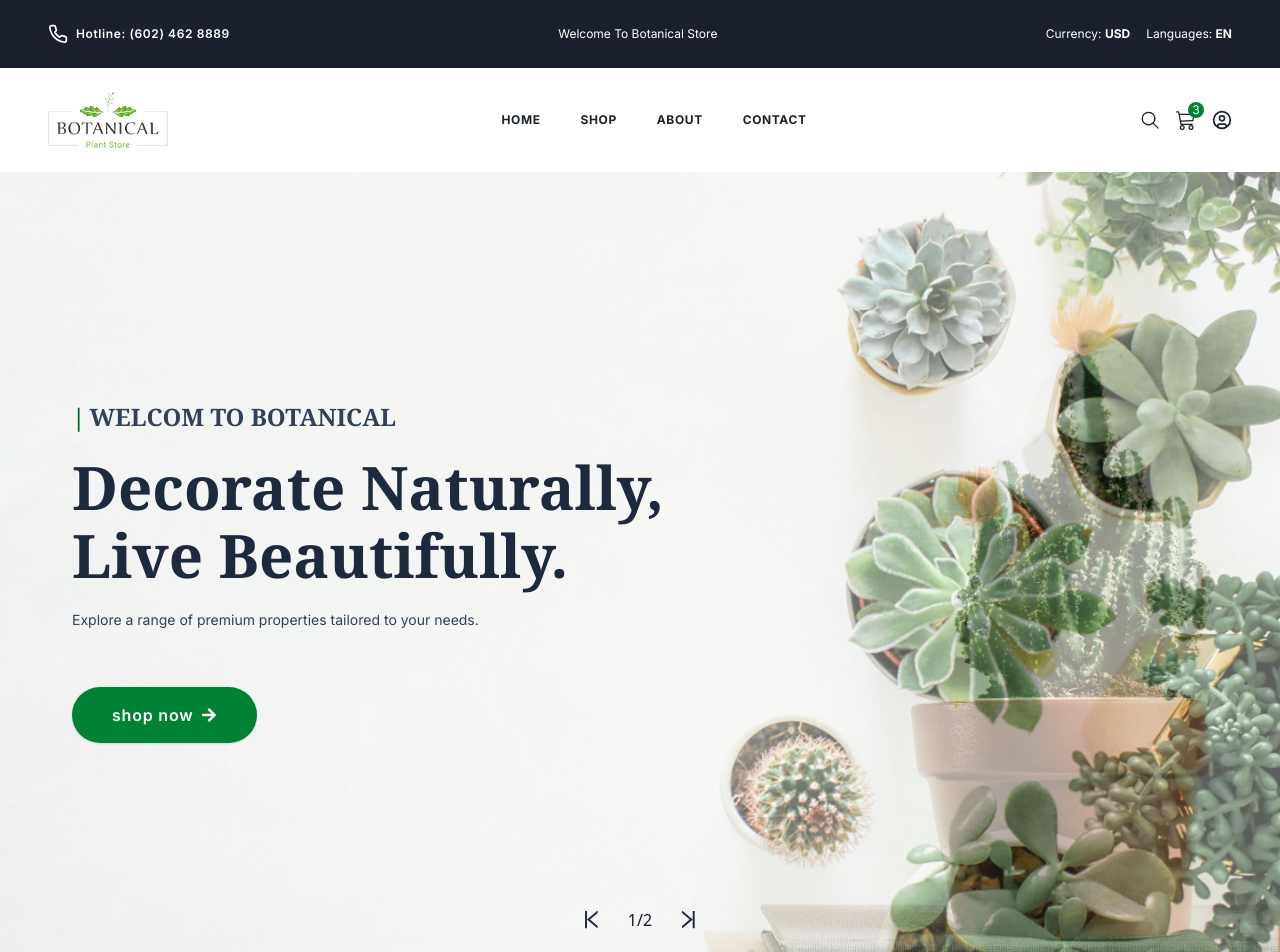
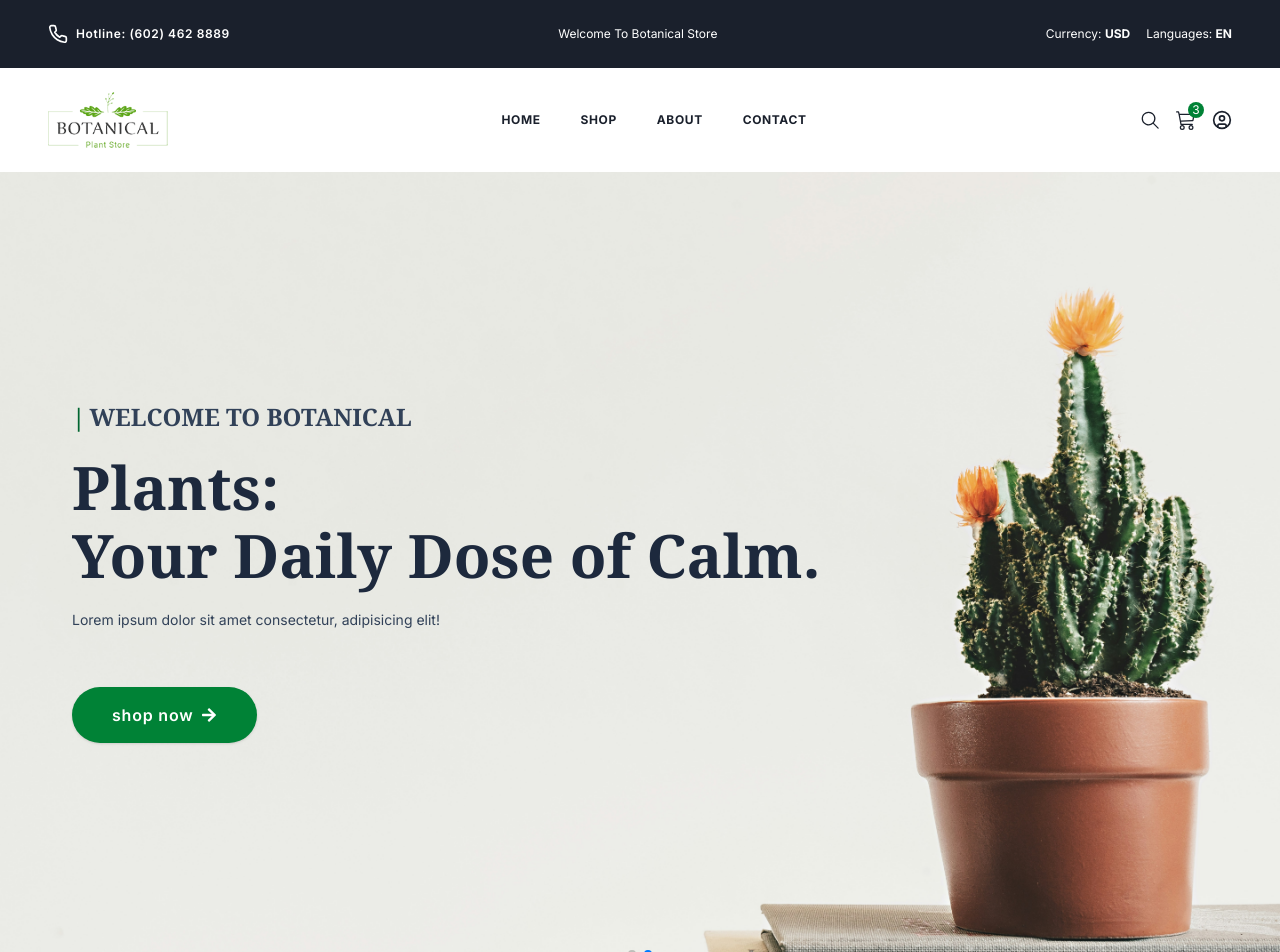
Before and after one commit to LaibaHameed/mern-frontend, a Next.js app: page / in a window 1280 px wide. Shown: the top 952 px of the page. Built offline with nearby package versions, Linux system fonts and the light colour scheme.

Commit message:
change custom slides into swiper js slides

```diff
--- a/src/components/SingleProductPage/ImageSlider.jsx
+++ b/src/components/SingleProductPage/ImageSlider.jsx
@@ -4,34 +4,34 @@ import { Autoplay } from "swiper/modules";
 import "swiper/css";
 import Image from 'next/image';
 
-const ImageSlider = ({ images, setMainImage, mainImage }) => {
+const ImageSlider = ({ images = [], setMainImage, mainImage }) => {
     return (
-        <div className="container mx-auto my-10">
+        <div className="container max-w-xl">
             <Swiper
                 slidesPerView={6}
-                spaceBetween={10}
+                spaceBetween={0}
                 loop={true}
                 autoplay={{ delay: 2500, disableOnInteraction: false }}
                 modules={[Autoplay]}
                 breakpoints={{
-                    320: { slidesPerView: 2 },
-                    640: { slidesPerView: 3 },
-                    1024: { slidesPerView: 6 },
+                    320: { slidesPerView: 4 },
+                    640: { slidesPerView: 7 },
+                    1024: { slidesPerView: 7 },
                 }}
             >
-                {images.map((img) => (
+                {images.length > 0 ? images.map((img) => (
                     <SwiperSlide key={img.id}>
                         <Image
                             src={img.path}
                             alt={`Thumbnail ${img.id}`}
                             width={100}
                             height={100}
-                            className={`w-full h-40 object-cover shadow-md cursor-pointer border-2 animate ${mainImage === img.path ? "border-primary" : "border-gray-300"
+                            className={`w-20 h-20 object-cover shadow-md cursor-pointer border-2 animate ${mainImage === img.path ? "border-primary" : "border-gray-100"
                                 }`}
                             onClick={() => setMainImage(img.path)}
                         />
                     </SwiperSlide>
-                ))}
+                )) : <p className="text-center text-gray-500">No images available</p>}
             </Swiper>
         </div>
     )
--- a/src/components/SingleProductPage/ProductDetails/ProductDetails.jsx
+++ b/src/components/SingleProductPage/ProductDetails/ProductDetails.jsx
@@ -11,7 +11,7 @@ const ProductDetails = ({ product }) => {
     return (
         <div>
             <div className="space-y-4">
-                <h2 className="text-3xl font-bold">{product.name}</h2>
+                <h2 className="md:text-3xl text-xl font-bold">{product.name}</h2>
 
                 <div className='flex space-x-2 items-center'>
                     <span className="flex space-x-1 text-lg text-orange-500">
@@ -26,7 +26,7 @@ const ProductDetails = ({ product }) => {
                     <p className="text-gray-500 font-light">( {product.reviews || 0} customer reviews )</p>
                 </div>
 
-                <p className="text-2xl font-semibold text-primary">${product.price.toFixed(2)}</p>
+                <p className="md:text-2xl text-xl font-semibold text-primary">${product.price.toFixed(2)}</p>
 
                 <p className=" text-gray-500 my-5">{product.description}</p>
 
--- a/src/components/SingleProductPage/ProductImage.jsx
+++ b/src/components/SingleProductPage/ProductImage.jsx
@@ -1,10 +1,13 @@
 import React from 'react'
+import ImageSlider from './ImageSlider'
+import Image from 'next/image'
 
-const ProductImage = ({ mainImage, productName }) => {
+const ProductImage = ({ mainImage, productName, setMainImage, images }) => {
     return (
         <>
-            <div className="w-full">
-                <img src={mainImage} alt={productName} className="w-full h-auto" />
+            <div className="w-full flex-center flex-col">
+                <Image width={400} height={100} src={mainImage} alt={productName} className="w-xl" />
+                <ImageSlider images={images} setMainImage={setMainImage} mainImage={mainImage} />
             </div>
         </>
     )
--- a/src/components/SingleProductPage/ProductTabs/ProductTabs.jsx
+++ b/src/components/SingleProductPage/ProductTabs/ProductTabs.jsx
@@ -2,15 +2,15 @@ import React, { useState } from "react";
 import Description from "./Description";
 import Reviews from "./Reviews";
 
-const ProductTabs = ({product}) => {
+const ProductTabs = ({ product }) => {
     const [activeTab, setActiveTab] = useState("description");
 
     return (
         <div className="py-12">
-            <div className="flex-center tracking-tighter">
+            <div className="w-full flex-center tracking-tighter">
                 {/* Description Tab */}
                 <h1
-                    className={`group relative sm:text-4xl text-xl font-semibold font-serif my-4 tracking-tighter cursor-pointer sm:mx-6 mx-2 transition-colors duration-500 hover:text-primary ${activeTab === "description" ? "text-primary" : "text-secondary"
+                    className={`group relative text-xl sm:text-2xl md:!text-4xl font-semibold font-serif my-4 tracking-tighter cursor-pointer sm:mx-6 mx-2 transition-colors duration-500 hover:text-primary ${activeTab === "description" ? "text-primary" : "text-secondary"
                         }`}
                     onClick={() => setActiveTab("description")}
                 >
@@ -23,7 +23,7 @@ const ProductTabs = ({product}) => {
 
                 {/* Reviews Tab */}
                 <h1
-                    className={`group relative sm:text-4xl text-xl font-semibold font-serif my-4 tracking-tighter cursor-pointer sm:mx-6 mx-2 transition-colors duration-500 hover:text-primary  ${activeTab === "reviews" ? "text-primary" : "text-secondary"
+                    className={`group relative text-xl sm:text-2xl md:!text-4xl font-semibold font-serif my-4 tracking-tighter cursor-pointer sm:mx-6 mx-2 transition-colors duration-500 hover:text-primary  ${activeTab === "reviews" ? "text-primary" : "text-secondary"
                         }`}
                     onClick={() => setActiveTab("reviews")}
                 >
--- a/src/components/SingleProductPage/RelatedProducts.jsx
+++ b/src/components/SingleProductPage/RelatedProducts.jsx
@@ -5,7 +5,7 @@ import { BEST_SELLER } from '@/constants/general'
 const RelatedProducts = () => {
     return (
         <div className="flex-center flex-col">
-            <h1 className="text-4xl font-semibold font-serif my-4 tracking-tighter text-secondary">Related products</h1>
+            <h1 className="md:text-4xl text-2xl font-semibold font-serif my-4  text-secondary">Related products</h1>
             <div className="w-full grid grid-cols-1 sm:grid-cols-2 lg:grid-cols-4 gap-6 my-6">
                 {BEST_SELLER.map((item) => (
                     <ProductCard key={item.id} product={item} />
--- a/src/components/SingleProductPage/SingleProductPage.jsx
+++ b/src/components/SingleProductPage/SingleProductPage.jsx
@@ -10,25 +10,26 @@ import ProductDetails from './ProductDetails/ProductDetails';
 
 const SingleProductPage = ({ productName = "Pellentesque aliquet" }) => {
   const product = Products[productName];
-  const [mainImage, setMainImage] = useState(product.images[0].path);
 
   if (!product) return <p>Product not found.</p>;
+
+  const [mainImage, setMainImage] = useState(product?.images?.[0]?.path || '');
 
   return (
     <div className='flex-center sm:mx-12 mx-6'>
       <Container>
-        <div className='mx-6'>
+        <div className='md:mx-6'>
           <div className="grid grid-cols-1 lg:grid-cols-2 gap-10 items-start mt-24">
-            <ProductImage mainImage={mainImage} productName={product.name} />
+            <ProductImage mainImage={mainImage} productName={product.name} images={product.images || []} setMainImage={setMainImage} />
             <ProductDetails product={product} />
           </div>
-          <ImageSlider images={product.images} setMainImage={setMainImage} mainImage={mainImage} />
           <ProductTabs product={product} />
           <RelatedProducts />
         </div>
       </Container>
     </div>
-  )
-}
+  );
+};
+
 
 export default SingleProductPage;
--- a/src/components/home/Carousel.jsx
+++ b/src/components/home/Carousel.jsx
@@ -4,44 +4,51 @@ import { AiOutlineVerticalLeft, AiOutlineVerticalRight } from 'react-icons/ai';
 import { FaArrowRight } from 'react-icons/fa';
 import { ROOT_ROUTE } from '@/utils/PATHS';
 import SLIDES from '@/constants/general';
-import useSlider from '@/hooks/useSlider';
 import Link from 'next/link';
 import Container from '../shared/Container';
+import { Swiper, SwiperSlide } from 'swiper/react';
+import { Navigation, Pagination, Autoplay } from 'swiper/modules';
+import 'swiper/css';
+import 'swiper/css/navigation';
+import 'swiper/css/pagination';
 
 const Carousel = () => {
-  const { currentSlide, nextSlide, prevSlide } = useSlider({
-    dataLength: SLIDES.length,
-  });
-
   return (
-    <section
-      className="relative bg-cover bg-center bg-no-repeat transition-all duration-1000 ease-in-out"
-      style={{
-        backgroundImage: `url(${SLIDES[currentSlide].image})`,
-        opacity: 1, // Make sure the opacity is animated
+    <section className="relative bg-cover bg-center bg-no-repeat">
+      <Swiper
+        modules={[Navigation, Pagination, Autoplay]}
+        autoplay={{ delay: 5000, disableOnInteraction: false }}
+        navigation={{
+          nextEl: '.swiper-button-next',
+          prevEl: '.swiper-button-prev',
         }}
+        pagination={{ clickable: true }}
+        loop={true}
+        speed={1000}
+        className="w-full h-auto"
       >
+        {SLIDES.map((slide) => (
+          <SwiperSlide key={slide.id}>
             <div
-        className="absolute inset-0 transition-opacity duration-1000 ease-in-out"
-        style={{ opacity: currentSlide === currentSlide ? 1 : 0 }}
-      ></div>
-      <div className="flex-center">
+              className=" relative bg-cover bg-center bg-no-repeat transition-all duration-1000 ease-in-out"
+              style={{ backgroundImage: `url(${slide.image})` }}
+            >
               <Container>
                 <div className="relative mx-auto max-w-screen-xl py-32 lg:mx-6 lg:flex lg:h-screen lg:items-center">
                   <div className="max-w-xxl text-slate-800 text-left">
                     <h2 className="text-md lg:text-2xl md:text-xl sm:text-lg font-serif font-bold text-slate-700 mb-6 uppercase">
                       <span className="text-green-800 font-extrabold mr-1">|</span>
-                Welcom to Botanical
+                      Welcome to Botanical
                     </h2>
                     <h1 className="text-3xl lg:text-6xl md:text-5xl sm:text-4xl font-extrabold font-serif mb-2">
-                {SLIDES[currentSlide].title}
+                      {slide.title}
                     </h1>
                     <h1 className="text-3xl lg:text-6xl md:text-5xl sm:text-4xl font-extrabold font-serif">
-                {SLIDES[currentSlide].title2}
+                      {slide.title2}
                     </h1>
 
                     <p className="mt-6 max-w-xl text-xs sm:text-sm/relaxed text-slate-700">
-                {SLIDES[currentSlide].description}
+                      {slide.description}
                     </p>
 
                     <div className="mt-14 flex flex-wrap gap-4 text-center">
@@ -49,32 +56,16 @@ const Carousel = () => {
                         href={ROOT_ROUTE}
                         className="rounded-full bg-primary px-7 py-2 tracking-wider md:px-10 md:py-4 md:text-md md:font-semibold text-white shadow hover:bg-green-400 focus:outline-none sm:w-auto flex-center gap-2 animate"
                       >
-                  {SLIDES[currentSlide].buttonText1} <FaArrowRight />
+                        {slide.buttonText1} <FaArrowRight />
                       </Link>
                     </div>
                   </div>
                 </div>
               </Container>
             </div>
-
-      {/* Navigation Buttons and Counter */}
-      <div className="absolute bottom-8 left-1/2 transform -translate-x-1/2 flex items-center gap-4 text-white">
-        <button
-          onClick={prevSlide}
-          className="p-2 text-gray-800 hover:text-green-700"
-        >
-          <AiOutlineVerticalRight size={25} />
-        </button>
-        <span className="text-md text-gray-900 font-sans">
-          {currentSlide + 1}/{SLIDES.length}
-        </span>
-        <button
-          onClick={nextSlide}
-          className="rounded-full  p-2 text-gray-800 hover:text-green-700"
-        >
-          <AiOutlineVerticalLeft size={25} />
-        </button>
-      </div>
+          </SwiperSlide>
+        ))}
+      </Swiper>
     </section>
   );
 };
--- a/src/components/home/CustomerReviews.jsx
+++ b/src/components/home/CustomerReviews.jsx
@@ -1,12 +1,13 @@
 'use client';
-import {CUSTOMER_REVIEWS} from '@/constants/general';
+import { CUSTOMER_REVIEWS } from '@/constants/general';
 import React from 'react';
-import useSlider from '@/hooks/useSlider';
 import Container from '../shared/Container';
+import { Swiper, SwiperSlide } from 'swiper/react';
+import { Pagination, Autoplay } from 'swiper/modules';
+import 'swiper/css';
+import 'swiper/css/pagination';
 
 const CustomerReviews = () => {
-  const { currentSlide, setCurrentSlide } = useSlider({ dataLength: CUSTOMER_REVIEWS.length });
-
   return (
     <div className="bg-gray-100 flex-center">
       <Container>
@@ -16,31 +17,27 @@ const CustomerReviews = () => {
               What Say Client
             </h1>
             <span className="text-6xl font-serif text-gray-600 md:mt-6">“</span>
-            <div className="lg:mx-20 flex-center flex-col">
-              <p className="text-center text-sm sm:font-normal h-20 text-gray-500 font-serif font-thin tracking-wide">
-                {CUSTOMER_REVIEWS[currentSlide].review}
-              </p>
-              <h2 className="text-xl font-bold text-gray-600 mt-12">
-                {CUSTOMER_REVIEWS[currentSlide].name}
-              </h2>
-              <p className="text-gray-500 my-2">
-                {CUSTOMER_REVIEWS[currentSlide].title}
-              </p>
-            </div>
 
-            {/* Dots for indicating slides */}
-            <div className="flex mt-6 space-x-2">
-              {CUSTOMER_REVIEWS.map((customer) => (
-                <button
-                  key={customer.name}
-                  onClick={() => setCurrentSlide(customer.id)}
-                  className={`w-3 h-3 rounded-full animate focus:outline-none ${
-                    currentSlide === customer.id ? 'bg-green-500 scale-125' : 'bg-gray-400'
-                  }`}
-                  aria-label={`Go to review by ${customer.name}`}
-                />
+            {/* Swiper Slider */}
+            <Swiper
+              modules={[Pagination, Autoplay]}
+              pagination={{ clickable: true }}
+              autoplay={{ delay: 5000, disableOnInteraction: false }}
+              spaceBetween={20}
+              slidesPerView={1}
+              speed={1000}
+              className="w-full max-w-3xl h-auto"
+            >
+              {CUSTOMER_REVIEWS.map((review) => (
+                <SwiperSlide key={review.id} className="text-center">
+                  <p className="text-sm sm:text-lg mx-12 sm:font-normal text-gray-500 font-serif font-thin tracking-wide">
+                    {review.review}
+                  </p>
+                  <h2 className="text-xl font-bold text-gray-600 mt-6 mb-3">{review.name}</h2>
+                  <p className="text-gray-500 mb-12">{review.title}</p>
+                </SwiperSlide>
               ))}
-            </div>
+            </Swiper>
           </div>
         </div>
       </Container>
--- a/src/constants/general.js
+++ b/src/constants/general.js
@@ -8,6 +8,7 @@ import {TbSwitchHorizontal} from 'react-icons/tb';
 // Carousel slides
 const SLIDES = [
   {
+    id:1,
     title: 'Decorate Naturally,',
     title2: ' Live Beautifully.',
     description:
@@ -16,6 +17,7 @@ const SLIDES = [
     buttonText1: 'shop now',
   },
   {
+    id:2,
     title: 'Plants:',
     title2: ' Your Daily Dose of Calm.',
     description: 'Lorem ipsum dolor sit amet consectetur, adipisicing elit!',
--- a/src/data/Products.js
+++ b/src/data/Products.js
@@ -16,6 +16,10 @@ const Products = {
     brand: "KFC",
     image: "/assets/bestSeller1.jpg",
     images: [
+      { id: 1, path: "/assets/bestSeller1.jpg" },
+      { id: 2, path: "/assets/bestSeller2.jpg" },
+      { id: 3, path: "/assets/bestSeller3.jpg" },
+      { id: 4, path: "/assets/bestSeller4.jpg" },
       { id: 1, path: "/assets/bestSeller1.jpg" },
       { id: 2, path: "/assets/bestSeller2.jpg" },
       { id: 3, path: "/assets/bestSeller3.jpg" },
--- a/src/hooks/useSlider.js
+++ /dev/null
@@ -1,23 +0,0 @@
-import { useState, useEffect } from 'react';
-
-const useSlider = ({ dataLength, intervalTime = 3000 }) => {
-    const [currentSlide, setCurrentSlide] = useState(0);
-
-    const nextSlide = () => {
-        setCurrentSlide((prev) => (prev + 1) % dataLength);
-    };
-
-    const prevSlide = () => {
-        setCurrentSlide((prev) => (prev - 1 + dataLength) % dataLength);
-    };
-
-    useEffect(() => {
-        const interval = setInterval(nextSlide, intervalTime);
-
-        return () => clearInterval(interval);
-    }, [dataLength]);
-
-    return { currentSlide, nextSlide, prevSlide, setCurrentSlide };
-};
-
-export default useSlider;
```
Lines whose indentation alone changed are shown as unchanged.
